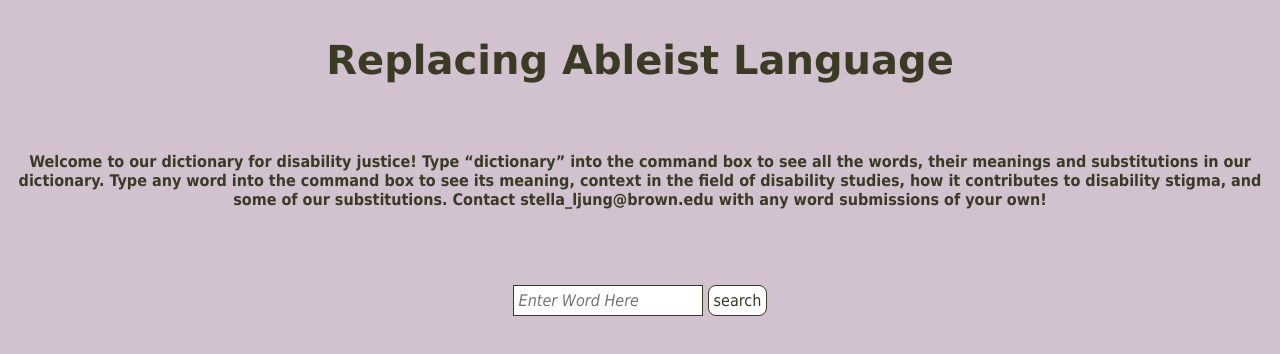
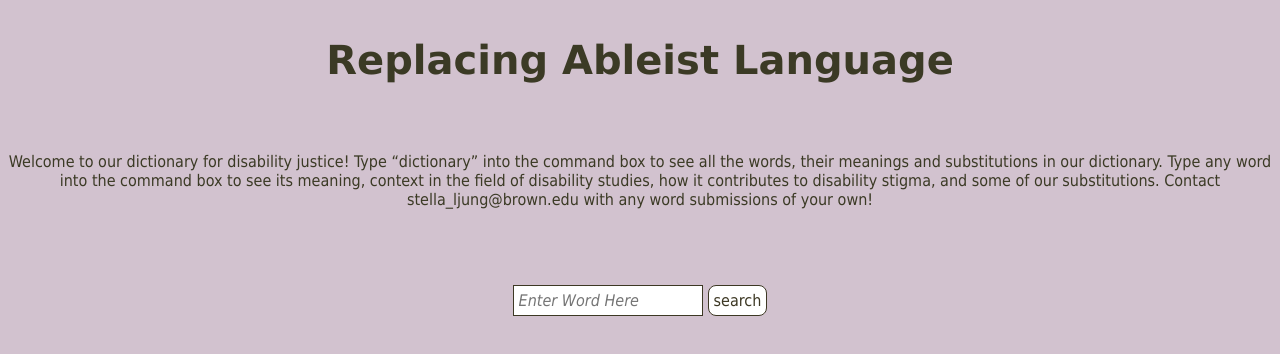
Before and after one commit to stellaljung/replacing-ableist-language, a React (Create React App) app in the folder my-app/: page / in a window 1280 px wide. Shown: the top 354 px of the page. Built offline with nearby package versions, Linux system fonts and the light colour scheme.

Commit message:
small css changes

```diff
--- a/my-app/src/App.tsx
+++ b/my-app/src/App.tsx
@@ -11,7 +11,7 @@ function App() {
     <div className="App" >
       <header className="App" aria-label="Website Information">
         <h1 className="App-header" aria-label="Website Title">Replacing Ableist Language</h1>
-        <h1 className="App-description" aria-label="Website Description">Welcome to our dictionary for disability justice! Type “dictionary” into the command box to see all the words, their meanings and substitutions in our dictionary. Type any word into the command box to see its meaning, context in the field of disability studies, how it contributes to disability stigma, and some of our substitutions. Contact stella_ljung@brown.edu with any word submissions of your own!</h1>
+        <div className="App-description" aria-label="Website Description">Welcome to our dictionary for disability justice! Type “dictionary” into the command box to see all the words, their meanings and substitutions in our dictionary. Type any word into the command box to see its meaning, context in the field of disability studies, how it contributes to disability stigma, and some of our substitutions. Contact stella_ljung@brown.edu with any word submissions of your own!</div>
       </header>
       <SearchBox />
     </div>
--- a/my-app/src/SearchBox.css
+++ b/my-app/src/SearchBox.css
@@ -50,7 +50,11 @@ table {
   table{
     width: 100%;
     table-layout: fixed;
+    font-family: "Tahoma";
+    color: #3d3824;
   }
+
+
 
   input:placeholder-shown{
     font-style: italic;
```
